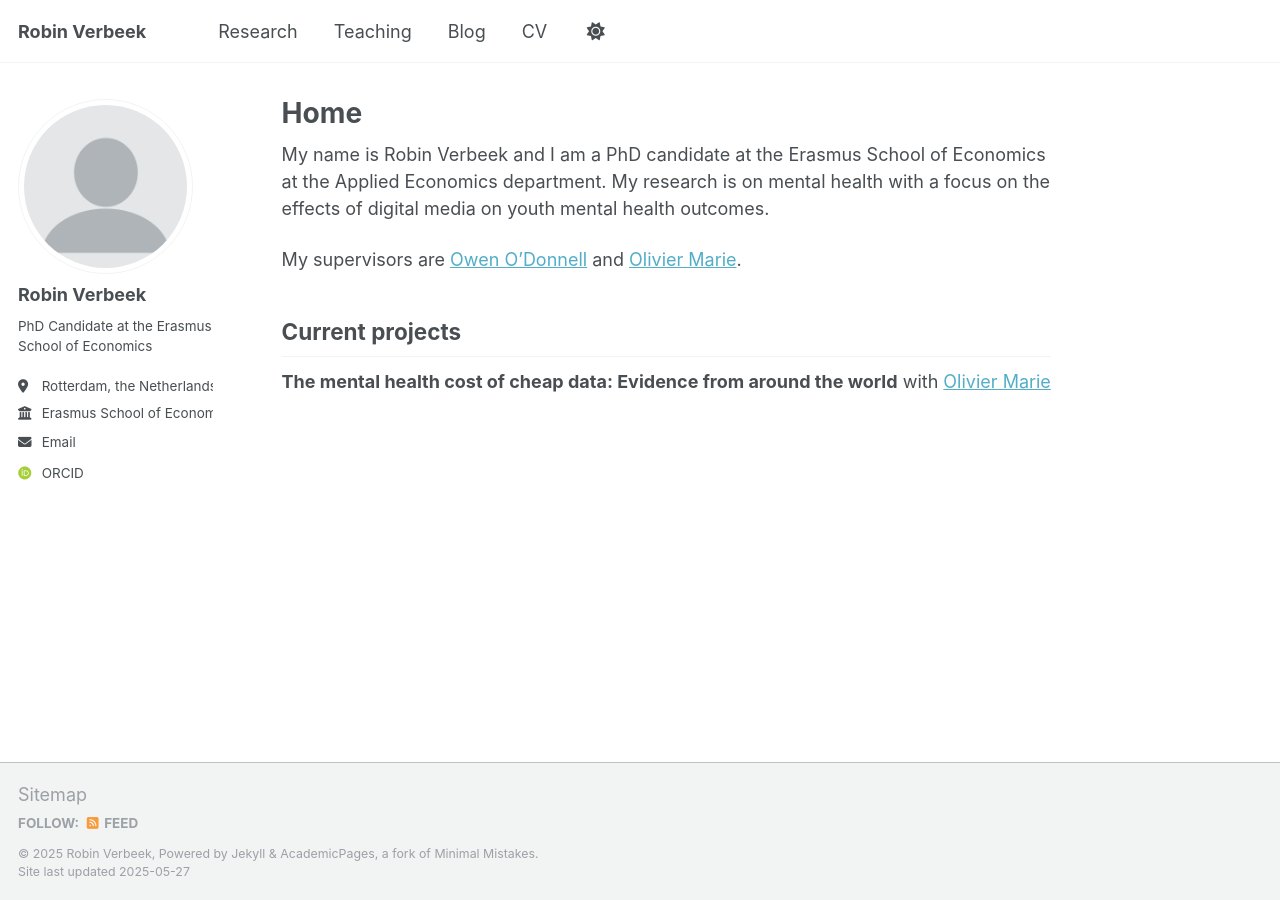
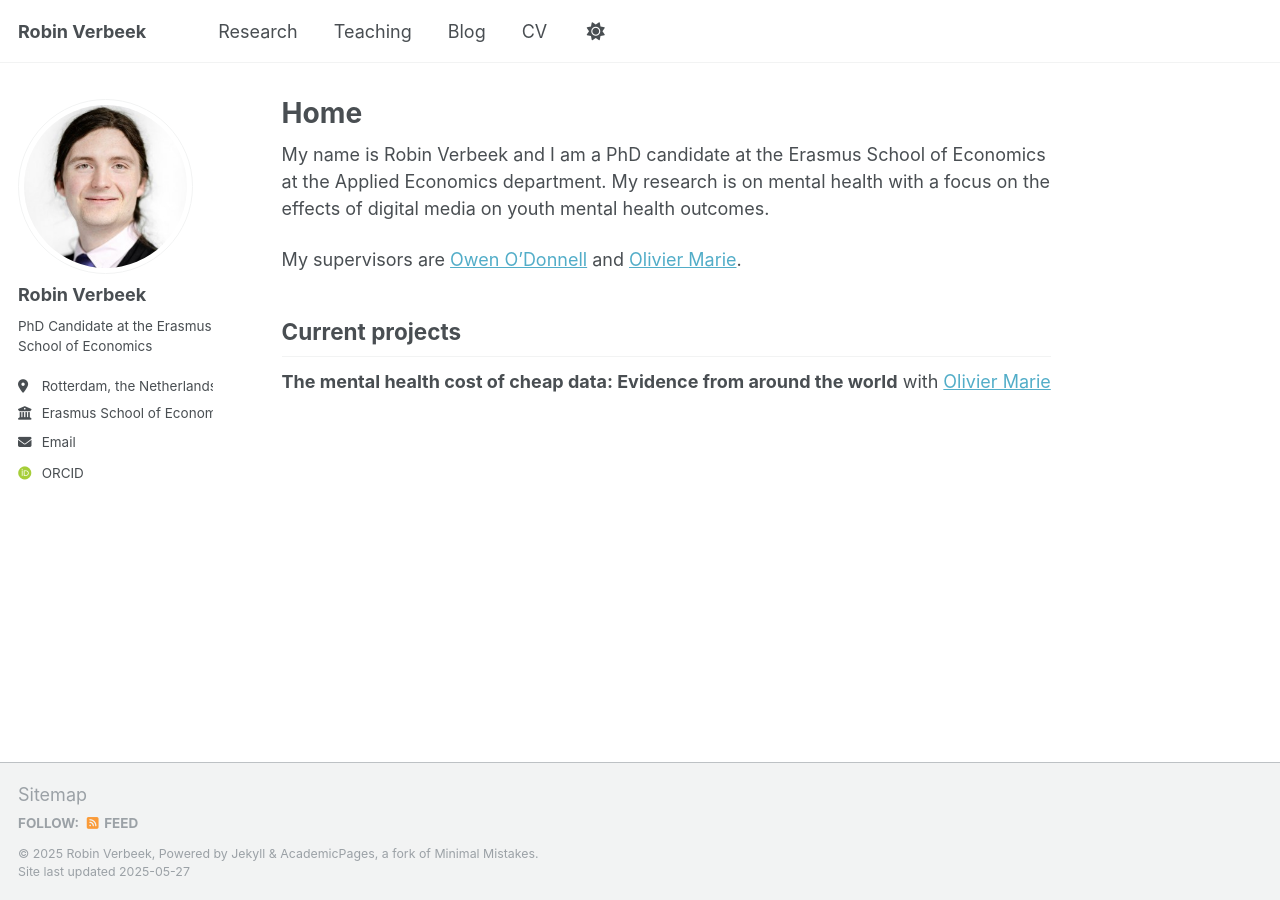
Before and after one commit to RobinV1/robinv1.github.io, a Jekyll site: the page built from _pages/about.md, in a window 1280 px wide. Built offline with Jekyll 4.4.1, drawn with Linux system fonts in a browser that asks for light colours; some web fonts are replaced.

Commit message:
Update _config.yml

```diff
--- a/_config.yml
+++ b/_config.yml
@@ -22,7 +22,7 @@ repository               : "RobinV1/robinv1.github.io"
 #               Additional customization can be done by editing /_includes/author-profile.html
 author:
   # Biographic information
-  avatar           : "profile.png"
+  avatar           : "Portrait Robin Tinbergen.png"
   name             : "Robin Verbeek"
   pronouns         :
   bio              : "PhD Candidate at the Erasmus School of Economics"
```
